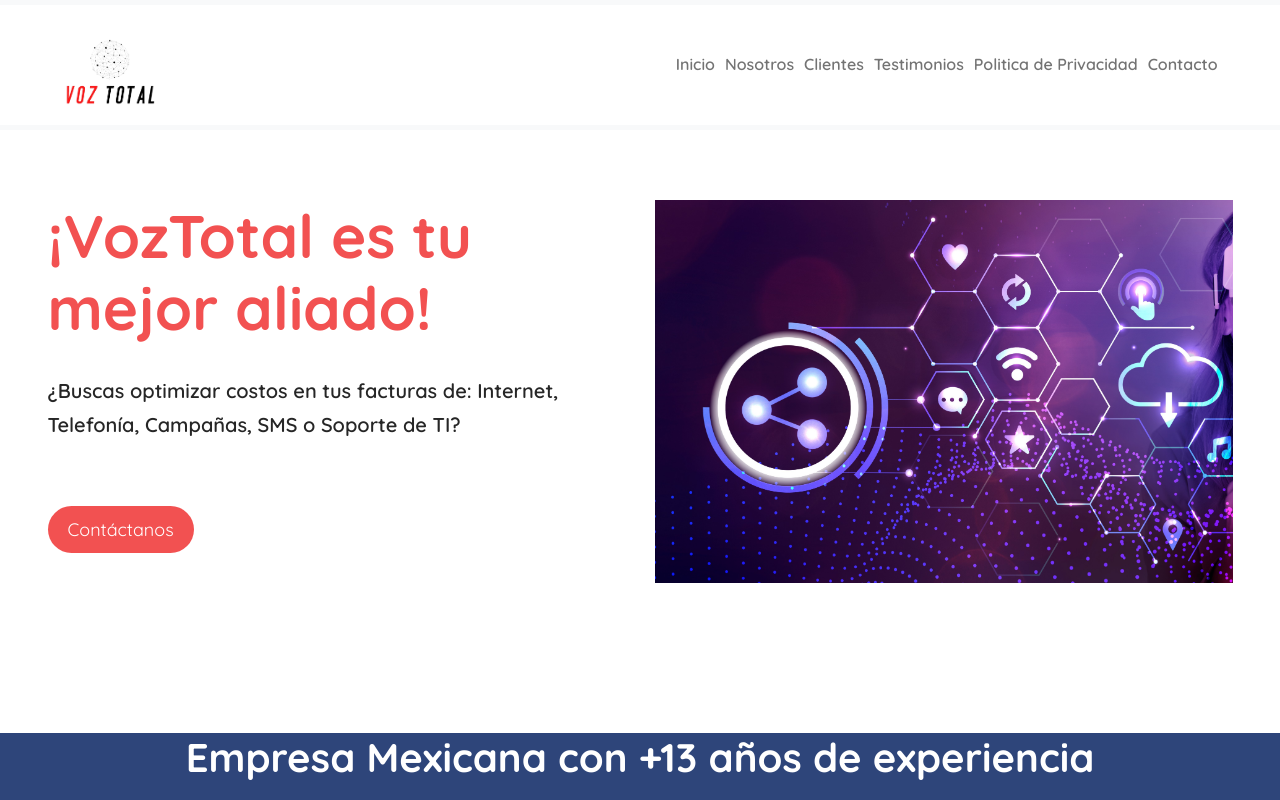
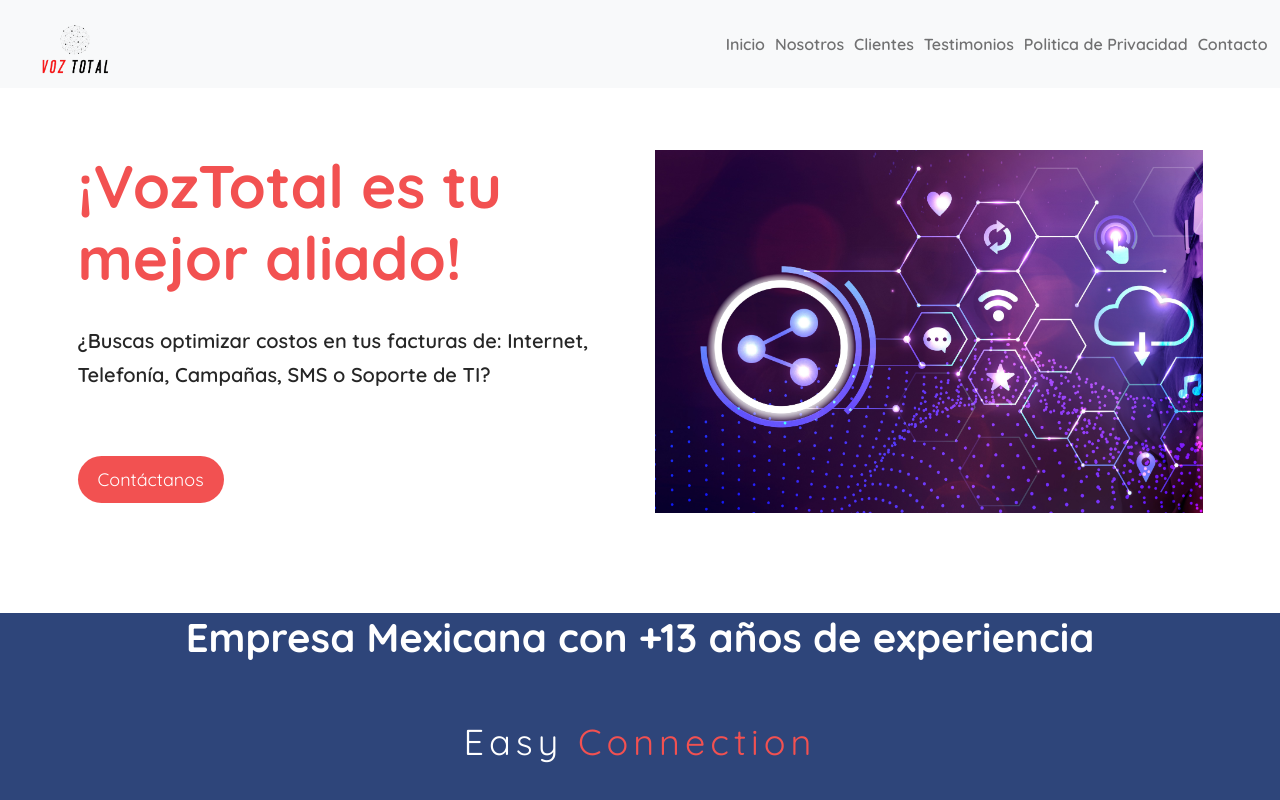
Before and after one commit to sauloroman/VozTotal-Site, a React (Vite) app: page /#/home in a window 1280 px wide. Shown: the top 800 px of the page. Built offline with nearby package versions, Linux system fonts and the light colour scheme.

Commit message:
[ADD] nav resposive

```diff
--- a/src/VozTotalApp.jsx
+++ b/src/VozTotalApp.jsx
@@ -1,13 +1,14 @@
 import { HashRouter } from "react-router-dom"
 import { AppRouter } from "./router/AppRouter"
-import { Footer, NavBar } from "./ui/components"
+import { Footer, NavBar, NavBarB } from "./ui/components"
 import 'bootstrap/dist/css/bootstrap.min.css';
 
 export const VozTotalApp = () => {
 
       return (
             <HashRouter>
-                  <NavBar />
+                  {/* <NavBar /> */}
+                  <NavBarB/>
                   <AppRouter />
                   <Footer />
             </HashRouter>
--- /dev/null
+++ b/src/css/NavBarB.css
@@ -0,0 +1,15 @@
+
+ .nav-img{
+    margin: .5rem 3rem;
+    width: 90px;
+}
+
+a:hover{
+    color: var(--color-red) !important;
+}
+.navbar-toggler{
+    position: absolute;
+    right: 4rem;
+    top: 2rem;
+
+}
--- a/src/css/styles.css
+++ b/src/css/styles.css
@@ -77,7 +77,7 @@
       margin-bottom: 2rem;
 }
 
-.container {
+.containerG {
       margin: 15rem auto;
       width: 120rem;
       max-width: 95%;
--- /dev/null
+++ b/src/ui/components/NavBarB.jsx
@@ -0,0 +1,29 @@
+import React from "react";
+import {Nav, Navbar,Container} from "react-bootstrap/";
+import { Link } from "react-router-dom";
+import "../../css/NavBarB.css";
+import logo from '../../../assets/img/logo.png'
+
+export const NavBarB = () => {
+    return (
+            <Navbar   fixed="top" expand="lg" bg="light" variant="light">
+              <img className="nav-img"
+                src={logo}
+                alt="Logo de Voz Total"
+              />
+              <Container>
+              <Navbar.Toggle aria-controls="basic-navbar-nav" />
+                  <Navbar.Collapse id="basic-navbar-nav">
+                <Nav className= "ms-auto">
+                  <Nav.Link as={Link} to="/home">Inicio</Nav.Link>
+                  <Nav.Link as={Link} to="/nosotros">Nosotros</Nav.Link>
+                  <Nav.Link as={Link} to="/clientes">Clientes</Nav.Link>
+                  <Nav.Link as={Link} to="/testimonios">Testimonios</Nav.Link>
+                  <Nav.Link as={Link} to="/politica">Politica de Privacidad</Nav.Link>
+                  <Nav.Link as={Link} to="/contacto">Contacto</Nav.Link>
+                </Nav>
+                  </Navbar.Collapse>
+              </Container>
+            </Navbar>
+          );
+        };
--- a/src/ui/components/index.js
+++ b/src/ui/components/index.js
@@ -1,2 +1,3 @@
 export * from './Footer';
 export * from './NavBar';
+export * from './NavBarB';
```
